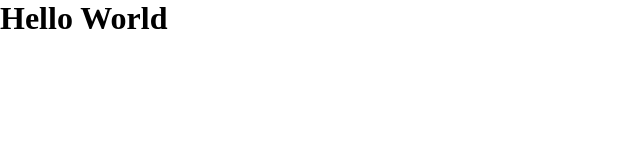
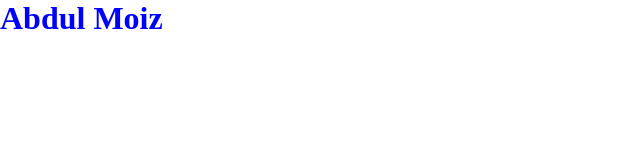
Before and after one commit to AbdulMoiz36/Web-Development, a plain HTML site: page index.html in a window 1280 px wide. Shown: the whole page, without its empty margins (0-640 px from the left). Drawn offline with Linux system fonts and the light colour scheme.

Commit message:
Name Added

```diff
--- a/index.html
+++ b/index.html
@@ -7,6 +7,6 @@
     <link rel="stylesheet" href="style.css">
 </head>
 <body>
-    <h1>Hello World</h1>
+    <h1>Abdul Moiz</h1>
 </body>
 </html>
--- a/style.css
+++ b/style.css
@@ -3,3 +3,7 @@
     padding: 0;
     box-sizing: border-box;
 }
+
+h1{
+    color: blue;
+}
```
